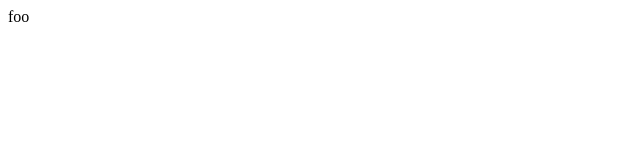
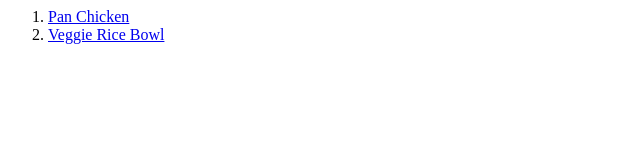
Before and after one commit to zivepstein/recipe-book, a plain HTML site: page index.html in a window 1280 px wide. Shown: the whole page, without its empty margins (0-640 px from the left). Drawn offline with Linux system fonts and the light colour scheme.

Commit message:
new shit

```diff
--- a/index.html
+++ b/index.html
@@ -3,6 +3,9 @@
 
 </head>
 <body>
-	foo
+	<ol>
+		<li><a href = "recipes/pan-chicken">Pan Chicken</a></li>
+		<li><a href = "veggie-rice-bowl">Veggie Rice Bowl</a></li>
+	</ol>
 	</body>
 </html>
```
